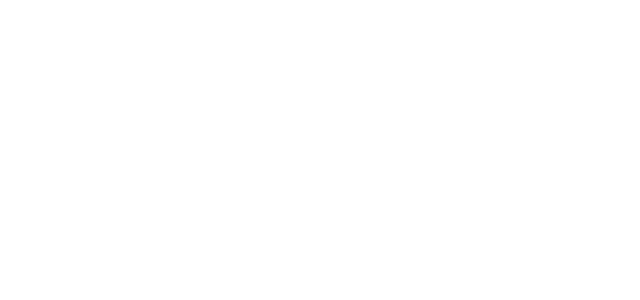
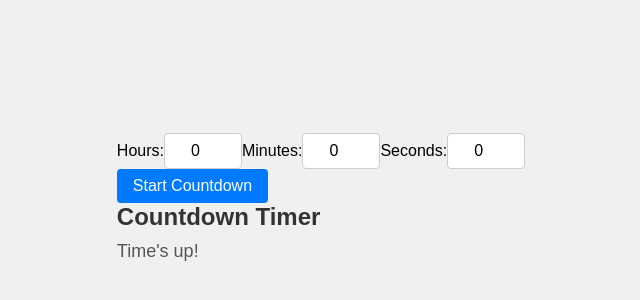
Before and after one commit to AndyYablonskii/React-full-cource, a React (Create React App) app: page / in a window 1280 px wide. Shown: the part 198-498 px from the top of the page, without its empty margins (319-959 px from the left). Built offline with nearby package versions, Linux system fonts and the light colour scheme.

Commit message:
countdown timer is done

```diff
--- a/src/App.js
+++ b/src/App.js
@@ -1,8 +1,53 @@
-import React from "react";
+import CountdownTimer from './countdownTimer/countdownTimer.jsx';
+import countdownTimer from './countdownTimer/countdownTimer.css';
+
+import React, { useState } from 'react';
+
 function App() {
+  const [startCountdown, setStartCountdown] = useState(false);
+  const [hours, setHours] = useState(0);
+  const [minutes, setMinutes] = useState(0);
+  const [seconds, setSeconds] = useState(0);
+
+  const handleStartCountdown = () => {
+    const totalSeconds = hours * 3600 + minutes * 60 + seconds;
+    setStartCountdown(true);
+  };
 
   return (
-    <div></div>
+    <div className="App">
+      <div className="input-container">
+        <label>
+          Hours:
+          <input
+            type="number"
+            value={hours}
+            onChange={(e) => setHours(parseInt(e.target.value, 10))}
+          />
+        </label>
+        <label>
+          Minutes:
+          <input
+            type="number"
+            value={minutes}
+            onChange={(e) => setMinutes(parseInt(e.target.value, 10))}
+          />
+        </label>
+        <label>
+          Seconds:
+          <input
+            type="number"
+            value={seconds}
+            onChange={(e) => setSeconds(parseInt(e.target.value, 10))}
+          />
+        </label>
+      </div>
+      <button onClick={handleStartCountdown}>Start Countdown</button>
+      <CountdownTimer
+        initialSeconds={hours * 3600 + minutes * 60 + seconds}
+        startCountdown={startCountdown}
+      />
+    </div>
   );
 }
 
--- /dev/null
+++ b/src/countdownTimer/countdownTimer.css
@@ -0,0 +1,59 @@
+/* App.css */
+body {
+    font-family: Arial, sans-serif;
+    background-color: #f0f0f0;
+    display: flex;
+    justify-content: center;
+    align-items: center;
+    min-height: 100vh;
+    margin: 0;
+  }
+
+  .container {
+    text-align: center;
+    padding: 20px;
+    background-color: #fff;
+    box-shadow: 0px 0px 10px rgba(0, 0, 0, 0.1);
+    border-radius: 5px;
+  }
+
+  h1 {
+    font-size: 24px;
+    margin: 0;
+    color: #333;
+  }
+
+  p {
+    font-size: 18px;
+    margin: 10px 0;
+    color: #555;
+  }
+
+  button {
+    font-size: 16px;
+    padding: 8px 16px;
+    background-color: #007bff;
+    color: #fff;
+    border: none;
+    border-radius: 4px;
+    cursor: pointer;
+    transition: background-color 0.3s;
+  }
+
+  button:hover {
+    background-color: #0056b3;
+  }
+
+  input[type="number"] {
+    font-size: 16px;
+    padding: 8px;
+    width: 60px;
+    text-align: center;
+    border: 1px solid #ccc;
+    border-radius: 4px;
+  }
+
+  input[type="number"]:focus {
+    outline: none;
+    border-color: #007bff;
+  }
--- /dev/null
+++ b/src/countdownTimer/countdownTimer.jsx
@@ -0,0 +1,56 @@
+import React, { useState, useEffect } from 'react';
+
+function CountdownTimer({ initialSeconds, startCountdown }) {
+  const [secondsRemaining, setSecondsRemaining] = useState(initialSeconds);
+  const [isPaused, setIsPaused] = useState(false);
+
+  useEffect(() => {
+    let interval;
+
+    if (startCountdown && !isPaused) {
+      interval = setInterval(() => {
+        if (secondsRemaining > 0) {
+          setSecondsRemaining((prevSeconds) => prevSeconds - 1);
+        } else {
+          clearInterval(interval);
+        }
+      }, 1000);
+    } else {
+      clearInterval(interval);
+    }
+
+    return () => clearInterval(interval);
+  }, [startCountdown, secondsRemaining, isPaused]);
+
+  const handlePauseResume = () => {
+    setIsPaused((prevIsPaused) => !prevIsPaused);
+  };
+
+  useEffect(() => {
+    setSecondsRemaining(initialSeconds); // Reset the timer when the initialSeconds prop changes
+  }, [initialSeconds]);
+
+  const hours = Math.floor(secondsRemaining / 3600);
+  const remainingMinutes = Math.floor((secondsRemaining % 3600) / 60);
+  const remainingSeconds = secondsRemaining % 60;
+
+  const formattedTime = `${hours > 0 ? `${hours}h ` : ''}${remainingMinutes}m ${remainingSeconds}s`;
+
+  return (
+    <div>
+      <h1>Countdown Timer</h1>
+      {secondsRemaining > 0 ? (
+        <div>
+          <p>Time Remaining: {formattedTime}</p>
+          <button onClick={handlePauseResume}>
+            {isPaused ? 'Resume' : 'Pause'}
+          </button>
+        </div>
+      ) : (
+        <p>Time's up!</p>
+      )}
+    </div>
+  );
+}
+
+export default CountdownTimer;
```
